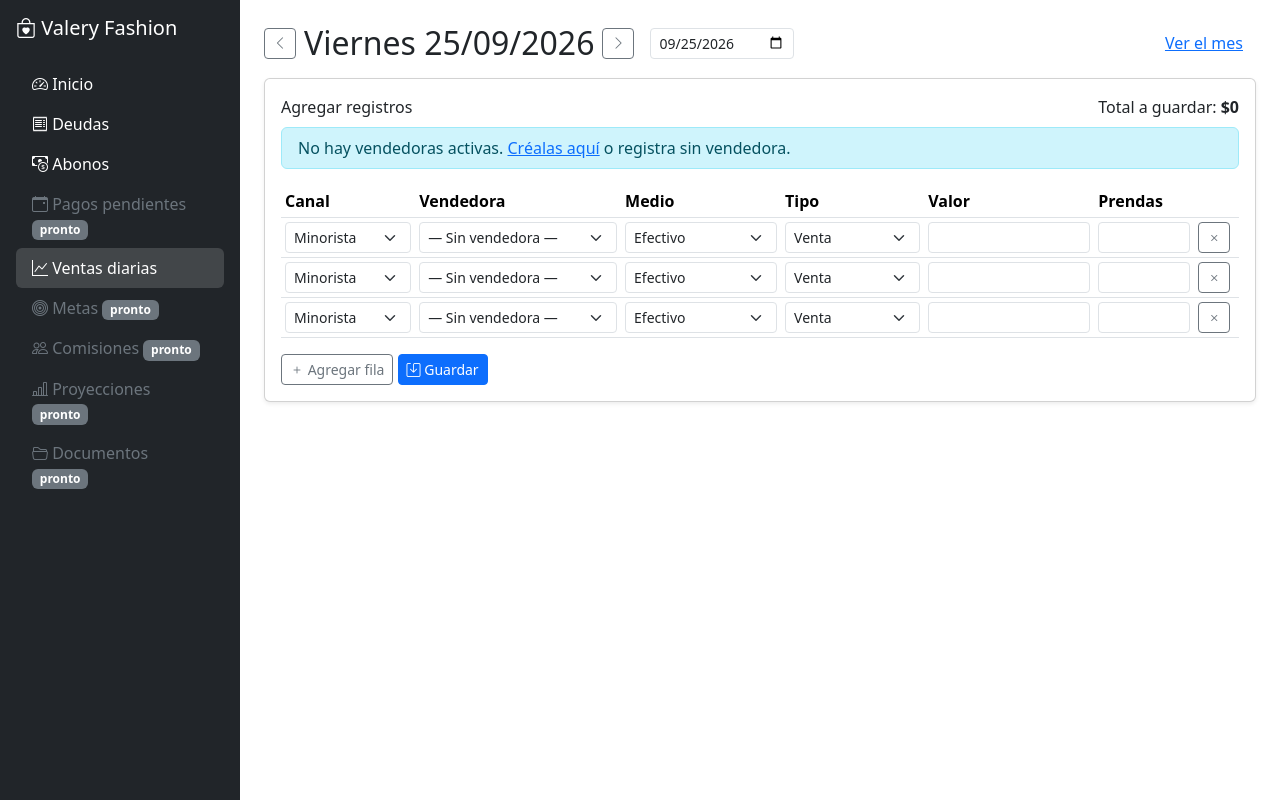
After one commit to kevincampodev/valery-dashboard, a Flask app: page /ventas/dia/2026-09-25 in a window 1280 px wide. The commit adds this page. Run offline with Flask 3, Linux system fonts and the light colour scheme.

Commit message:
feat(ventas): registro diario multi-fila, vendedoras, devoluciones y resumen mensual con gráfica (#10)

```diff
--- a/app/__init__.py
+++ b/app/__init__.py
@@ -23,9 +23,11 @@ def create_app(config_class=Config):
     from .blueprints.dashboard import bp as dashboard_bp
     from .blueprints.deudas import bp as deudas_bp
     from .blueprints.abonos import bp as abonos_bp
+    from .blueprints.ventas import bp as ventas_bp
     app.register_blueprint(dashboard_bp)
     app.register_blueprint(deudas_bp)
     app.register_blueprint(abonos_bp)
+    app.register_blueprint(ventas_bp)
 
     app.add_template_filter(formato_pesos, "pesos")
 
--- /dev/null
+++ b/app/blueprints/ventas/__init__.py
@@ -0,0 +1,5 @@
+from flask import Blueprint
+
+bp = Blueprint("ventas", __name__, url_prefix="/ventas")
+
+from . import routes  # noqa: E402,F401
--- /dev/null
+++ b/app/blueprints/ventas/routes.py
@@ -0,0 +1,130 @@
+from datetime import date, timedelta
+
+from flask import render_template, request, redirect, url_for, flash, abort
+from sqlalchemy.exc import IntegrityError
+from sqlalchemy.orm import joinedload
+
+from . import bp
+from ...extensions import db
+from ...models import Venta, Vendedora, CANALES, MEDIOS_VENTA
+from ...services.ventas import resumen_mes
+from ...utils import a_pesos, a_fecha, formato_pesos, mes_desde_texto, rango_mes, nombre_mes
+
+
+@bp.route("/")
+def index():
+    inicio, fin = rango_mes(mes_desde_texto(request.args.get("mes")))
+    registros = (Venta.query.options(joinedload(Venta.vendedora))
+                 .filter(Venta.fecha.between(inicio, fin)).all())
+    resumen = resumen_mes(registros, inicio, fin)
+
+    grafica = {
+        "etiquetas": [d.strftime("%d") for d in resumen["por_dia"]],
+        "series": {c: [d["canales"].get(c, 0) for d in resumen["por_dia"].values()] for c in CANALES},
+    }
+
+    return render_template(
+        "ventas/index.html",
+        r=resumen,
+        grafica=grafica,
+        canales=CANALES,
+        titulo=nombre_mes(inicio),
+        anterior=(inicio - timedelta(days=1)).strftime("%Y-%m"),
+        siguiente=(fin + timedelta(days=1)).strftime("%Y-%m"),
+        hoy=date.today(),
+    )
+
+
+@bp.route("/dia/<fecha>", methods=["GET", "POST"])
+def dia(fecha):
+    try:
+        fecha_venta = date.fromisoformat(fecha)
+    except ValueError:
+        abort(404)
+
+    vendedoras = Vendedora.query.filter_by(activa=True).order_by(Vendedora.nombre).all()
+    ids_validos = {v.id for v in vendedoras}
+
+    if request.method == "POST":
+        f = request.form
+        filas = zip(f.getlist("canal"), f.getlist("vendedora_id"), f.getlist("medio_pago"),
+                    f.getlist("tipo"), f.getlist("valor"), f.getlist("prendas"))
+
+        nuevas, errores = [], []
+        for n, (canal, vendedora_id, medio, tipo, valor, prendas) in enumerate(filas, start=1):
+            valor = a_pesos(valor)
+            if valor <= 0:
+                continue  # fila vacía: se ignora
+            vendedora_id = int(vendedora_id) if vendedora_id else None
+            if canal not in CANALES or medio not in MEDIOS_VENTA or (vendedora_id and vendedora_id not in ids_validos):
+                errores.append(f"Fila {n}: datos inválidos.")
+                continue
+            nuevas.append(Venta(
+                fecha=fecha_venta, canal=canal, vendedora_id=vendedora_id, medio_pago=medio,
+                valor=valor, prendas=int(prendas) if prendas.isdigit() else None,
+                es_devolucion=(tipo == "devolucion"),
+            ))
+
+        if errores:
+            for e in errores:
+                flash(e, "danger")
+        elif not nuevas:
+            flash("No había filas con valor para guardar.", "warning")
+        else:
+            db.session.add_all(nuevas)
+            db.session.commit()
+            flash(f"{len(nuevas)} registros guardados. Neto: {formato_pesos(sum(v.neto for v in nuevas))}.", "success")
+        return redirect(url_for("ventas.dia", fecha=fecha))
+
+    registros = (Venta.query.options(joinedload(Venta.vendedora))
+                 .filter_by(fecha=fecha_venta).order_by(Venta.id).all())
+    return render_template(
+        "ventas/dia.html",
+        fecha_venta=fecha_venta,
+        registros=registros,
+        total=sum(r.neto for r in registros),
+        vendedoras=vendedoras,
+        canales=CANALES,
+        medios=MEDIOS_VENTA,
+        anterior=(fecha_venta - timedelta(days=1)).isoformat(),
+        siguiente=(fecha_venta + timedelta(days=1)).isoformat(),
+    )
+
+
+@bp.route("/<int:id>/eliminar", methods=["POST"])
+def eliminar(id):
+    venta = db.get_or_404(Venta, id)
+    fecha = venta.fecha.isoformat()
+    db.session.delete(venta)
+    db.session.commit()
+    flash("Registro eliminado.", "info")
+    return redirect(url_for("ventas.dia", fecha=fecha))
+
+
+@bp.route("/vendedoras", methods=["GET", "POST"])
+def vendedoras():
+    if request.method == "POST":
+        nombre = request.form.get("nombre", "").strip()
+        if not nombre:
+            flash("El nombre es obligatorio.", "danger")
+        else:
+            db.session.add(Vendedora(nombre=nombre, fecha_ingreso=a_fecha(request.form.get("fecha_ingreso"))))
+            try:
+                db.session.commit()
+                flash(f"Vendedora {nombre} creada.", "success")
+            except IntegrityError:
+                db.session.rollback()
+                flash("Ya existe una vendedora con ese nombre.", "danger")
+        return redirect(url_for("ventas.vendedoras"))
+
+    lista = Vendedora.query.order_by(Vendedora.activa.desc(), Vendedora.nombre).all()
+    return render_template("ventas/vendedoras.html", vendedoras=lista)
+
+
+@bp.route("/vendedoras/<int:id>/estado", methods=["POST"])
+def cambiar_estado(id):
+    vendedora = db.get_or_404(Vendedora, id)
+    vendedora.activa = not vendedora.activa
+    db.session.commit()
+    flash(f"{vendedora.nombre} ahora está {'activa' if vendedora.activa else 'inactiva'}.", "info")
+    return redirect(url_for("ventas.vendedoras"))
--- a/app/models/__init__.py
+++ b/app/models/__init__.py
@@ -2,3 +2,4 @@ from .proveedor import Proveedor
 from .factura import Factura
 from .documento import Documento
 from .pago import Pago, AplicacionPago, MEDIOS_PAGO
+from .venta import Vendedora, Venta, CANALES, MEDIOS_VENTA
--- a/app/templates/base.html
+++ b/app/templates/base.html
@@ -17,7 +17,7 @@
       ('deudas.index', 'bi-receipt', 'Deudas'),
       ('abonos.index', 'bi-cash-coin', 'Abonos'),
       (None, 'bi-calendar-event', 'Pagos pendientes'),
-      (None, 'bi-graph-up', 'Ventas diarias'),
+      ('ventas.index', 'bi-graph-up', 'Ventas diarias'),
       (None, 'bi-bullseye', 'Metas'),
       (None, 'bi-people', 'Comisiones'),
       (None, 'bi-bar-chart-line', 'Proyecciones'),
--- /dev/null
+++ b/app/templates/ventas/dia.html
@@ -0,0 +1,110 @@
+{% extends "base.html" %}
+{% block content %}
+{% set dias_semana = ['Lunes', 'Martes', 'Miércoles', 'Jueves', 'Viernes', 'Sábado', 'Domingo'] %}
+<div class="d-flex justify-content-between align-items-center mb-3">
+  <div class="d-flex align-items-center gap-2">
+    <a href="{{ url_for('ventas.dia', fecha=anterior) }}" class="btn btn-outline-secondary btn-sm"><i class="bi bi-chevron-left"></i></a>
+    <h2 class="mb-0">{{ dias_semana[fecha_venta.weekday()] }} {{ fecha_venta.strftime('%d/%m/%Y') }}</h2>
+    <a href="{{ url_for('ventas.dia', fecha=siguiente) }}" class="btn btn-outline-secondary btn-sm"><i class="bi bi-chevron-right"></i></a>
+    <input type="date" class="form-control form-control-sm ms-2" style="width:auto" value="{{ fecha_venta.isoformat() }}"
+           onchange="location.href='{{ url_for('ventas.dia', fecha='FECHA') }}'.replace('FECHA', this.value)">
+  </div>
+  <a href="{{ url_for('ventas.index', mes=fecha_venta.strftime('%Y-%m')) }}" class="btn btn-link">Ver el mes</a>
+</div>
+
+{% if registros %}
+<div class="card card-body shadow-sm mb-4">
+  <h6>Registrado este día</h6>
+  <table class="table table-sm align-middle mb-0">
+    <thead><tr><th>Canal</th><th>Vendedora</th><th>Medio</th><th>Tipo</th><th class="text-end">Prendas</th><th class="text-end">Valor</th><th></th></tr></thead>
+    <tbody>
+      {% for v in registros %}
+      <tr class="{{ 'table-danger' if v.es_devolucion }}">
+        <td>{{ v.canal }}</td>
+        <td>{{ v.vendedora.nombre if v.vendedora else '—' }}</td>
+        <td>{{ v.medio_pago }}</td>
+        <td>{{ 'Devolución' if v.es_devolucion else 'Venta' }}</td>
+        <td class="text-end">{{ v.prendas or '—' }}</td>
+        <td class="text-end">{{ v.neto|pesos if not v.es_devolucion else '-' ~ v.valor|pesos }}</td>
+        <td>
+          <form method="post" action="{{ url_for('ventas.eliminar', id=v.id) }}" onsubmit="return confirm('¿Eliminar este registro?')">
+            <button class="btn btn-sm btn-outline-danger"><i class="bi bi-trash"></i></button>
+          </form>
+        </td>
+      </tr>
+      {% endfor %}
+    </tbody>
+    <tfoot><tr class="table-light"><th colspan="5" class="text-end">Neto del día</th><th class="text-end">{{ total|pesos }}</th><th></th></tr></tfoot>
+  </table>
+</div>
+{% endif %}
+
+<form method="post" class="card card-body shadow-sm">
+  <div class="d-flex justify-content-between align-items-center mb-2">
+    <h6 class="mb-0">Agregar registros</h6>
+    <span>Total a guardar: <strong id="totalNuevo">$0</strong></span>
+  </div>
+  {% if not vendedoras %}
+  <div class="alert alert-info py-2">No hay vendedoras activas. <a href="{{ url_for('ventas.vendedoras') }}">Créalas aquí</a> o registra sin vendedora.</div>
+  {% endif %}
+  <table class="table table-sm align-middle">
+    <thead><tr><th>Canal</th><th>Vendedora</th><th>Medio</th><th>Tipo</th><th style="width:170px">Valor</th><th style="width:100px">Prendas</th><th></th></tr></thead>
+    <tbody id="filas"></tbody>
+  </table>
+  <div>
+    <button type="button" id="agregarFila" class="btn btn-outline-secondary btn-sm"><i class="bi bi-plus"></i> Agregar fila</button>
+    <button class="btn btn-primary btn-sm"><i class="bi bi-save"></i> Guardar</button>
+  </div>
+</form>
+
+<template id="plantillaFila">
+  <tr>
+    <td><select name="canal" class="form-select form-select-sm">{% for c in canales %}<option>{{ c }}</option>{% endfor %}</select></td>
+    <td><select name="vendedora_id" class="form-select form-select-sm">
+      <option value="">— Sin vendedora —</option>
+      {% for v in vendedoras %}<option value="{{ v.id }}">{{ v.nombre }}</option>{% endfor %}
+    </select></td>
+    <td><select name="medio_pago" class="form-select form-select-sm">{% for m in medios %}<option>{{ m }}</option>{% endfor %}</select></td>
+    <td><select name="tipo" class="form-select form-select-sm">
+      <option value="venta">Venta</option><option value="devolucion">Devolución</option>
+    </select></td>
+    <td><input name="valor" class="form-control form-control-sm" inputmode="numeric"></td>
+    <td><input name="prendas" type="number" min="0" class="form-control form-control-sm"></td>
+    <td><button type="button" class="btn btn-sm btn-outline-secondary quitar"><i class="bi bi-x"></i></button></td>
+  </tr>
+</template>
+{% endblock %}
+
+{% block scripts %}
+<script>
+  const filas = document.getElementById('filas');
+  const plantilla = document.getElementById('plantillaFila');
+  const totalNuevo = document.getElementById('totalNuevo');
+
+  function agregarFila() {
+    filas.appendChild(plantilla.content.cloneNode(true));
+  }
+
+  function actualizarTotal() {
+    let total = 0;
+    filas.querySelectorAll('tr').forEach(tr => {
+      const texto = tr.querySelector('[name=valor]').value.split(',')[0];
+      const valor = parseInt(texto.replace(/\D/g, '')) || 0;
+      total += tr.querySelector('[name=tipo]').value === 'devolucion' ? -valor : valor;
+    });
+    totalNuevo.textContent = (total < 0 ? '-$' : '$') + Math.abs(total).toLocaleString('es-CO');
+  }
+
+  document.getElementById('agregarFila').addEventListener('click', agregarFila);
+  filas.addEventListener('click', e => {
+    if (e.target.closest('.quitar')) {
+      e.target.closest('tr').remove();
+      actualizarTotal();
+    }
+  });
+  filas.addEventListener('input', actualizarTotal);
+  filas.addEventListener('change', actualizarTotal);
+
+  for (let i = 0; i < 3; i++) agregarFila();
+</script>
+{% endblock %}
--- a/app/utils.py
+++ b/app/utils.py
@@ -1,5 +1,9 @@
+import calendar
 import re
 from datetime import date
+
+MESES = ["enero", "febrero", "marzo", "abril", "mayo", "junio", "julio",
+         "agosto", "septiembre", "octubre", "noviembre", "diciembre"]
 
 
 def a_pesos(texto):
@@ -26,3 +30,21 @@ def normalizar(texto):
 
 def formato_pesos(valor):
     return "$" + f"{int(valor or 0):,}".replace(",", ".")
+
+
+def mes_desde_texto(texto):
+    """'2026-09' -> date(2026, 9, 1). Si viene vacío o inválido, el mes actual."""
+    try:
+        return date.fromisoformat(f"{texto}-01")
+    except (TypeError, ValueError):
+        return date.today().replace(day=1)
+
+
+def rango_mes(inicio):
+    """date(2026, 9, 1) -> (date(2026, 9, 1), date(2026, 9, 30))"""
+    ultimo = calendar.monthrange(inicio.year, inicio.month)[1]
+    return inicio, inicio.replace(day=ultimo)
+
+
+def nombre_mes(fecha):
+    return f"{MESES[fecha.month - 1].capitalize()} {fecha.year}"
```
Also changed, not shown: app/models/venta.py (added, +41 -0 lines), app/services/ventas.py (added, +39 -0 lines), app/templates/ventas/index.html (added, +111 -0 lines), app/templates/ventas/vendedoras.html (added, +35 -0 lines), migrations/versions/f188e63250a9_ventas_y_vendedoras.py (added, +58 -0 lines), tests/test_ventas.py (added, +38 -0 lines).
